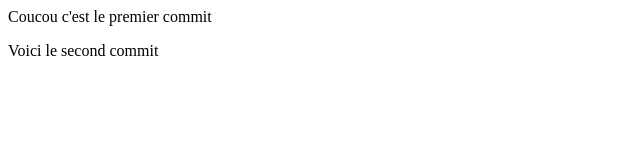
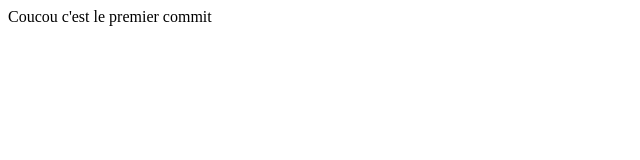
Before and after one commit to petitpoucet/Wiki, a plain HTML site: page index.html in a window 1280 px wide. Shown: the whole page, without its empty margins (0-640 px from the left). Drawn offline with Linux system fonts and the light colour scheme.

Commit message:
suppression de balise p

```diff
--- a/index.html
+++ b/index.html
@@ -1,2 +1 @@
 <p>Coucou c'est le premier commit</p>
-<p>Voici le second commit</p>
```
